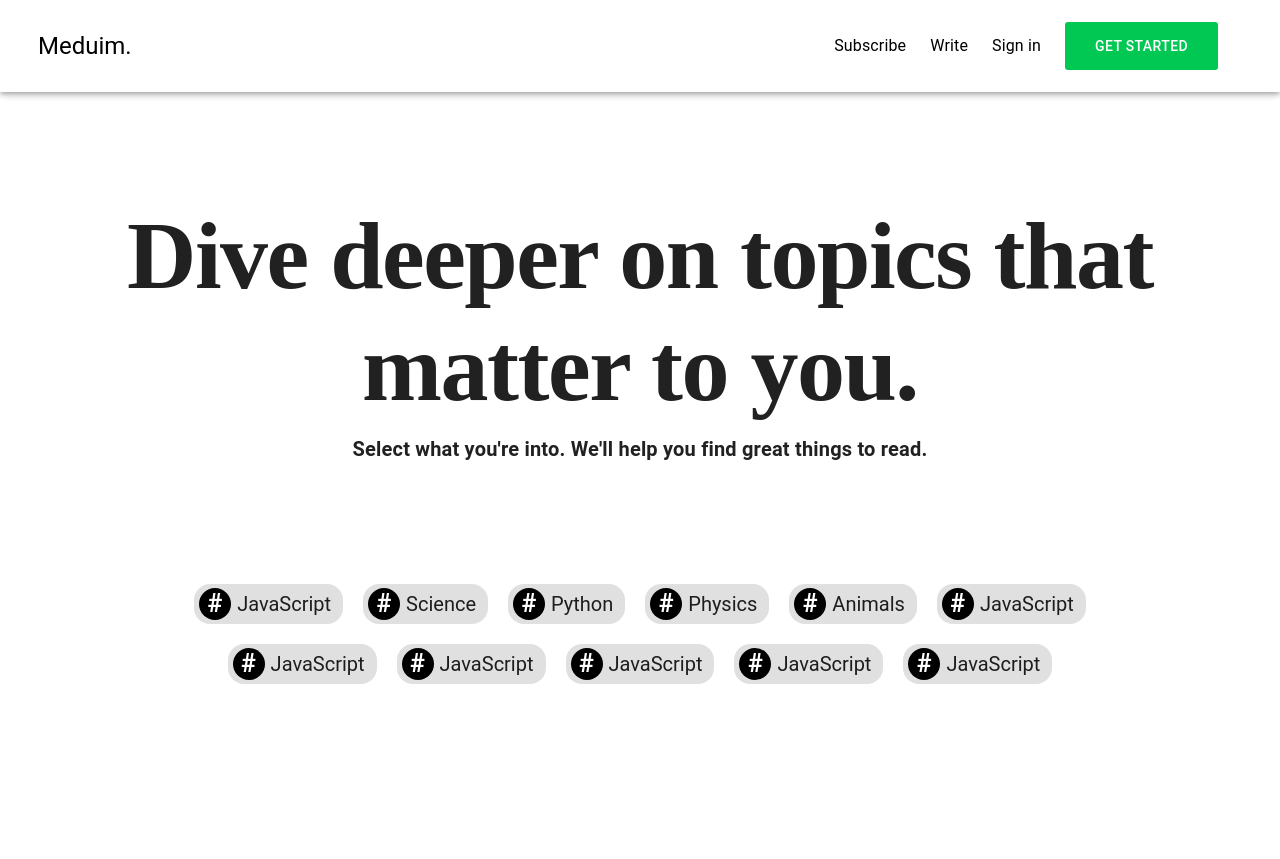
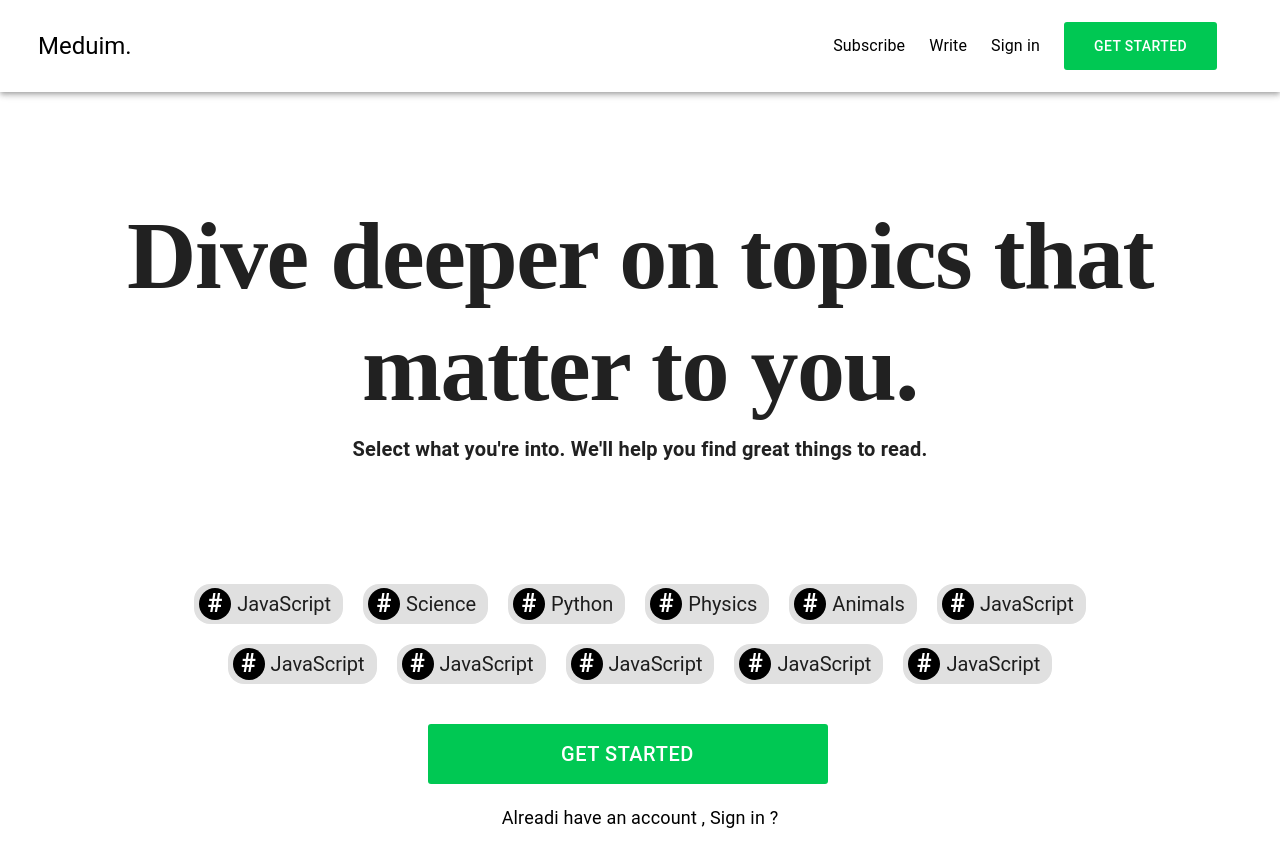
Before and after one commit to benharrimohamed/meduim-clone-front-end, a React (Create React App) app: page / in a window 1280 px wide. Before the commit the page ends 804 px from the top, so only its background shows below. Built offline with nearby package versions, Linux system fonts and the light colour scheme.

Commit message:
Finishing landin page , addin sign up modal

```diff
--- a/src/App.js
+++ b/src/App.js
@@ -1,16 +1,29 @@
 import React from 'react';
-import NavBar from './components/NavBar'
+import {NavBar} from './components/NavBar'
 import HeadLine from './components/Home/HeadLine'
 import Tags from './components/Home/Tags'
-import {Grid} from '@material-ui/core'
+import {makeStyles , Grid ,Typography} from '@material-ui/core'
+import {GetStartedButton} from './components/Home/GetStartedButton'
+
+const useStyles = makeStyles ({
+  text : {
+   textAlign : "center",
+   padding : 20,
+   fontSize : 18,
+   fontWeight : "normal"
+  }
+})
 
 function App() {
+  const classes = useStyles();
   return (
-      <React.Fragment>
-      <NavBar />
+      <div>
+      <NavBar className={classes.navBar}/>
       <HeadLine />
       <Tags />
-      </React.Fragment>
+      <GetStartedButton height={60} width={400} fontSize={20}/>
+      <Typography className={classes.text}>Alreadi have an account , Sign in ?</Typography>
+      </div>
   );
 }
 
--- /dev/null
+++ b/src/components/Home/GetStartedButton.jsx
@@ -0,0 +1,55 @@
+import React , {useState} from 'react';
+import {Button} from '@material-ui/core'
+import {makeStyles} from '@material-ui/core/styles'
+import SignUpModal from '../SignUp/SignUpModal'
+
+
+const useStyles = makeStyles ((props) => ({
+
+    root : {
+    textAlign: 'center'
+    },
+    menuButton: props => ({
+        background: '#00c853',
+        borderRadius: 3,
+        border: 0,
+        color: 'white',
+        height: props.height,
+        width : props.width,
+        fontSize : props.fontSize,
+        padding: '0 30px',
+        marginRight: 25,
+        '&:hover': {
+        background: "#00e676",
+     },
+    }),
+}))
+
+
+
+const GetStartedButton = (props) => {
+
+    const classes = useStyles(props)
+    const [open , setOpen ] = useState(false);
+
+    const OpenModal = () => {
+
+        setOpen(true)
+    }
+
+    const CloseModal = () => {
+
+        setOpen(false);
+    }
+
+  return (
+      <div className={classes.root}>
+      <Button onClick={OpenModal} className={classes.menuButton}> Get Started </Button>
+      <SignUpModal open={open} onClose={CloseModal} />
+      </div>
+  )
+
+}
+
+
+export {GetStartedButton}
--- a/src/components/Home/Tags.jsx
+++ b/src/components/Home/Tags.jsx
@@ -6,10 +6,9 @@ import Chip from '@material-ui/core/Chip';
 const useStyles = makeStyles (theme => ({
 
     root : {
-    justifyItems : "center",
-    alignItems : "center",
     textAlign : "center",
     margin : 100,
+    marginBottom : 20,
     padding: 10
     },
    tag: {
--- a/src/components/NavBar.jsx
+++ b/src/components/NavBar.jsx
@@ -3,6 +3,7 @@ import {Toolbar , AppBar , Typography , Button} from '@material-ui/core'
 import { useTheme } from '@material-ui/core/styles'
 import {makeStyles} from '@material-ui/core/styles'
 import useMediaQuery from '@material-ui/core/useMediaQuery';
+import {GetStartedButton} from './Home/GetStartedButton'
 
 
 const useStyles = makeStyles (theme => ({
@@ -13,18 +14,6 @@ const useStyles = makeStyles (theme => ({
     Appbar : {
       padding : 14,
     },
-    menuButton: {
-        background: '#00c853',
-        borderRadius: 3,
-        border: 0,
-        color: 'white',
-        height: 48,
-        padding: '0 30px',
-        marginRight: theme.spacing(3),
-        '&:hover': {
-        background: "#00e676",
-         },
-      },
     title: {
         flexGrow: 1,
         fontSize : 24,
@@ -35,15 +24,16 @@ const useStyles = makeStyles (theme => ({
       }
 }))
 
- export default function NavBar (){
 
-    const theme = useTheme();
-    const classes = useStyles(theme)
-    const matches = useMediaQuery(theme.breakpoints.up('sm'));
+const NavBar = () => {
+
+const theme = useTheme();
+const classes = useStyles(theme)
+const matches = useMediaQuery(theme.breakpoints.up('sm'));
 
     return (
     <div className={classes.root}>
-    <AppBar position="fixed" color="transparent" className={classes.Appbar}>
+    <AppBar position="absolute" color="transparent" className={classes.Appbar}>
         <Toolbar>
           <Typography variant="h3" className={classes.title}>
             Meduim.
@@ -51,9 +41,11 @@ const useStyles = makeStyles (theme => ({
           <Typography onClick={() => {console.log('hello')}} className={classes.menuItem}>Subscribe</Typography>
           <Typography className={classes.menuItem}>Write</Typography>
           <Typography className={classes.menuItem}>Sign in</Typography>
-          <Button className={classes.menuButton}> Get Started </Button>
+          <GetStartedButton height={48} />
         </Toolbar>
     </AppBar>
     </div>
     );
 }
+
+export {NavBar}
--- /dev/null
+++ b/src/components/SignUp/SignUpModal.jsx
@@ -0,0 +1,56 @@
+import React from 'react';
+import PropTypes from 'prop-types';
+import { makeStyles } from '@material-ui/core/styles';
+import Button from '@material-ui/core/Button';
+import DialogTitle from '@material-ui/core/DialogTitle';
+import Dialog from '@material-ui/core/Dialog';
+import DialogContent from '@material-ui/core/DialogContent';
+import Typography from '@material-ui/core/Typography';
+
+
+
+
+const useStyles = makeStyles (({
+    root : {
+     textAlign : "center",
+     height : "100%"
+    },
+    title : {
+      fontSize : 25,
+      fontFamily : "Robot",
+      fontWeight : "Bold",
+      padding : 80
+    },
+    content : {
+      display : "flex",
+      flexDirection : "column"
+    },
+    button : {
+     backgroundColor: "white",
+     border : "1px solid black",
+     padding : 10,
+     margin : 20
+    },
+    text : {
+        maxWidth : 400,
+        margin : 20
+    }
+}))
+
+
+export default function SignUpModal(props) {
+  const classes = useStyles();
+  const { onClose, open } = props;
+
+  return (
+    <Dialog className={classes.root} onClose={onClose} open={open}>
+      <DialogTitle id="simple-dialog-title">
+          <Typography className={classes.title}>Join Meduim</Typography>
+      </DialogTitle>
+      <DialogContent className={classes.content}>
+      <Button variant="contained" className={classes.button}>Sign up with Google</Button>
+      <Typography className={classes.text}>Click “Sign Up” to agree to Medium’s Terms of Service and acknowledge that Medium’s Privacy Policy applies to you.</Typography>
+      </DialogContent>
+    </Dialog>
+  );
+}
```
